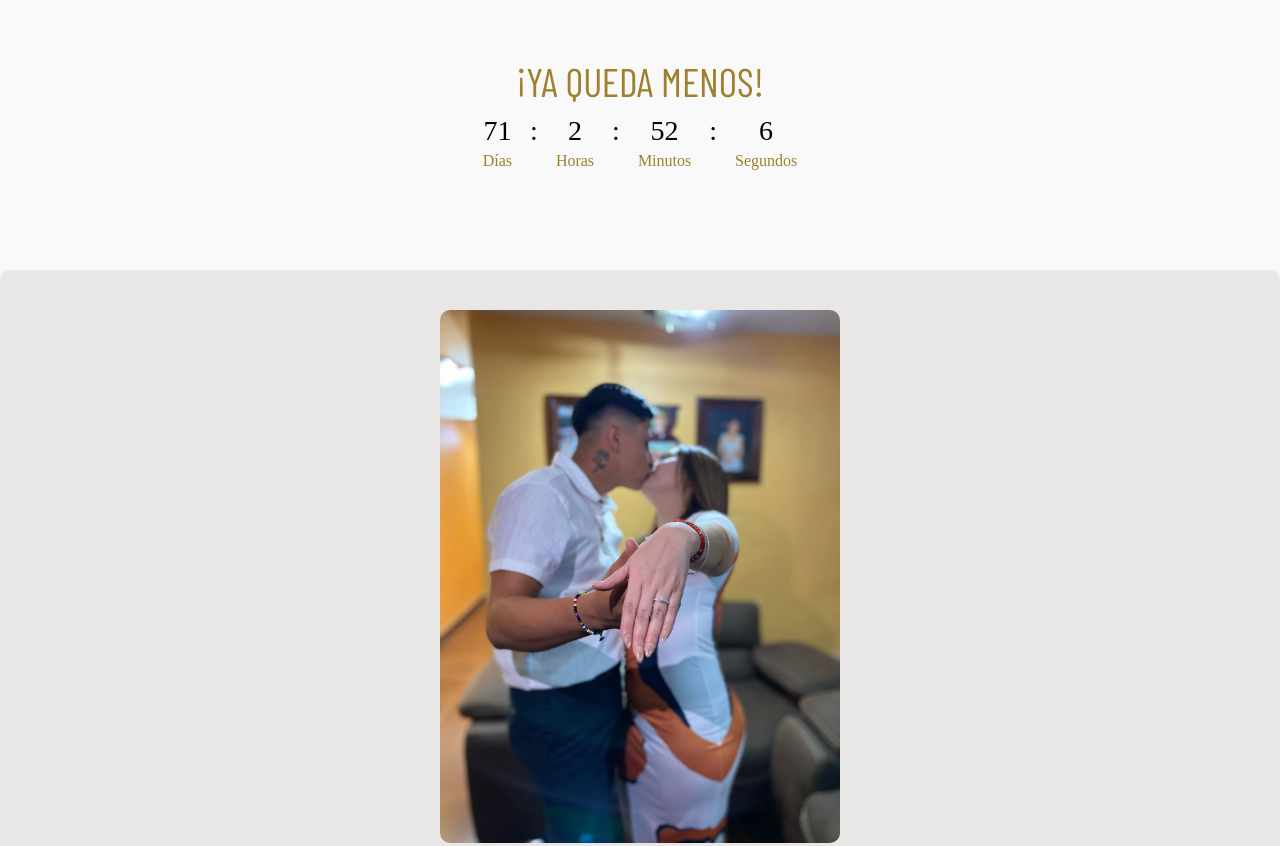
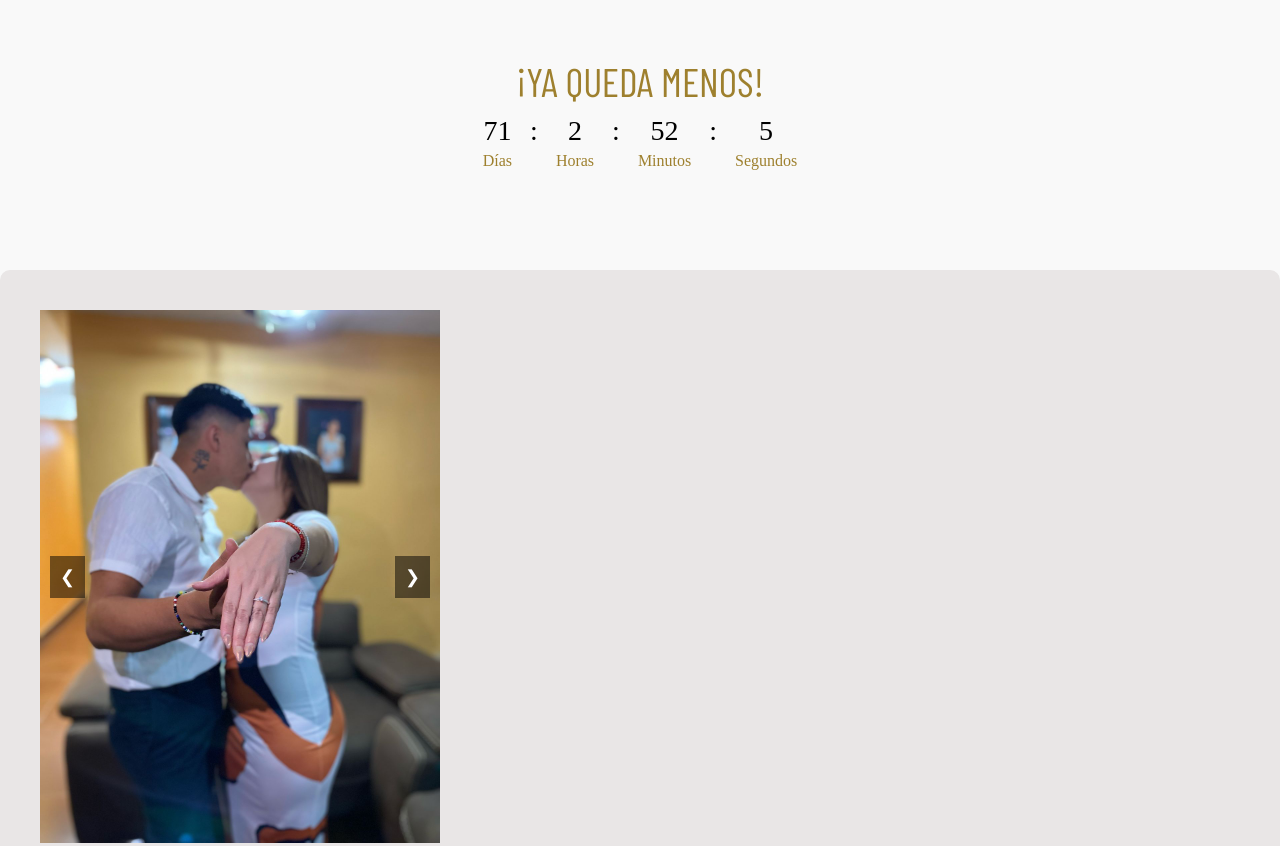
Before and after one commit to Estefany-y-Miguel/invitacion, a plain HTML site: page index.html in a window 1280 px wide. Shown: the part 1021-1867 px from the top of the page. Drawn offline with nearby package versions, Linux system fonts and the light colour scheme; a web font is replaced by a local one.

Commit message:
carrusel

```diff
--- a/css/style.css
+++ b/css/style.css
@@ -536,3 +536,43 @@ margin-bottom: 30px;
     margin-top: 55px;
     margin-bottom: 55px;
 }
+
+/* carrusel fotos novios */
+
+.carousel {
+    position: relative;
+    width: 100%;
+    max-width: 400px;
+    overflow: hidden;
+    margin-bottom: 35px;
+}
+
+.carousel-item {
+    display: none;
+    width: 100%;
+    transition: opacity 0.5s ease-in-out;
+}
+
+.carousel-item.active {
+    display: block;
+}
+
+.prev, .next {
+    position: absolute;
+    top: 50%;
+    transform: translateY(-50%);
+    background: rgba(0,0,0,0.5);
+    color: white;
+    border: none;
+    padding: 10px;
+    cursor: pointer;
+    font-size: 18px;
+}
+
+.prev {
+    left: 10px; /* Ajusta la posición del botón izquierdo */
+}
+
+.next {
+    right: 10px; /* Ajusta la posición del botón derecho */
+}
--- a/index.html
+++ b/index.html
@@ -74,7 +74,22 @@
 <!-- Sección itinerario -->
 <section class="itinerario">
     <!-- Imagen de los novios -->
-    <img src="./img/novios.jpeg" alt="Foto de los novios" class="foto-novios">
+   <!--  <img src="./img/novios.jpeg" alt="Foto de los novios" class="foto-novios"> -->
+    <!-- carrusel fotos novios -->
+     <div class="carousel">
+    <img src="./img/novios.jpeg" class="carousel-item active">
+    <img src="./img/novios01.jpeg" class="carousel-item">
+    <img src="./img/novios02.jpeg" class="carousel-item">
+    <img src="./img/novios03.jpeg" class="carousel-item">
+    <img src="./img/novios04.jpeg" class="carousel-item">
+    <img src="./img/novios05.jpeg" class="carousel-item">
+    <button class="prev" onclick="changeSlide(-1)">❮</button>
+    <button class="next" onclick="changeSlide(1)">❯</button>
+</div>
+
+
+
+
 
     <!-- Título de la sección -->
     <h2 class="titulo-itinerario">Itinerario de Boda</h2>
--- a/js/script.js
+++ b/js/script.js
@@ -76,7 +76,7 @@ document.addEventListener("DOMContentLoaded", function() {
 
  */
 
-    document.addEventListener("DOMContentLoaded", function() {
+   /*  document.addEventListener("DOMContentLoaded", function() {
     let music = document.getElementById("music");
 
     let observer = new IntersectionObserver((entries) => {
@@ -92,7 +92,23 @@ document.addEventListener("DOMContentLoaded", function() {
     // Observamos el cuerpo de la página o una sección específica
     observer.observe(document.querySelector("body"));
 });
+ */
 
+
+
+document.addEventListener("DOMContentLoaded", function() {
+    let music = document.getElementById("music");
+    let reproduccionIniciada = false;
+
+    window.addEventListener("scroll", function() {
+        if (!reproduccionIniciada && music.paused) {
+            music.play().catch(error => {
+                console.log("La reproducción automática fue bloqueada por el navegador.");
+            });
+            reproduccionIniciada = true; // Evita que se active múltiples veces
+        }
+    });
+});
 
 /* contador */
 
@@ -180,3 +196,16 @@ document.getElementById("confirmar-miguel").addEventListener("click", () => {
     const mensaje = encodeURIComponent("¡Hola, Miguel! Confirmo mi asistencia a la boda. Muchas gracias por la invitación.");
     window.open(`https://wa.me/525630384749?text=${mensaje}`, "_blank");
 });
+
+
+/* carrusel fotos novios */
+
+
+let currentSlide = 0;
+const slides = document.querySelectorAll('.carousel-item');
+
+function changeSlide(direction) {
+    slides[currentSlide].classList.remove('active');
+    currentSlide = (currentSlide + direction + slides.length) % slides.length;
+    slides[currentSlide].classList.add('active');
+}
```
Also changed, not shown: img/novios01.jpeg (added), img/novios02.jpeg (added), img/novios03.jpeg (added), img/novios04.jpeg (added), img/novios05.jpeg (added).
